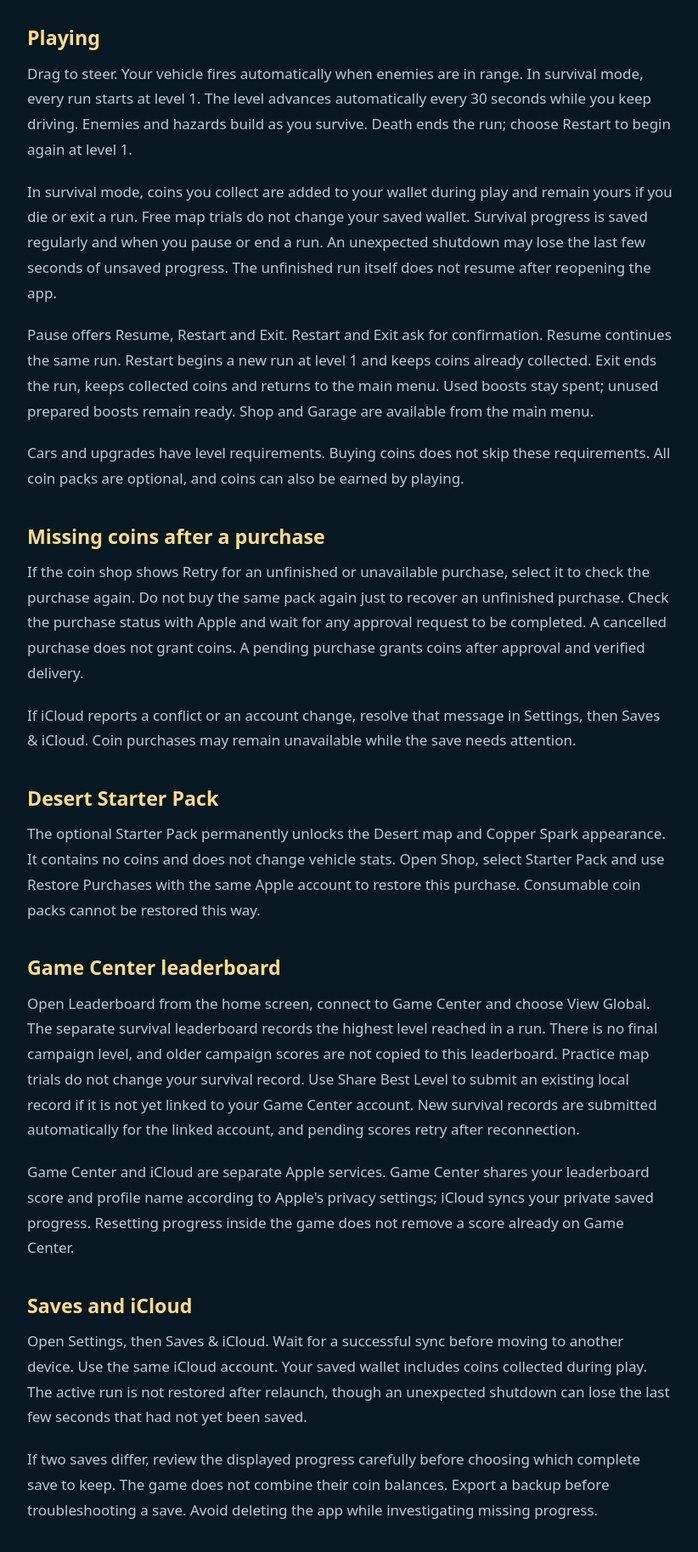
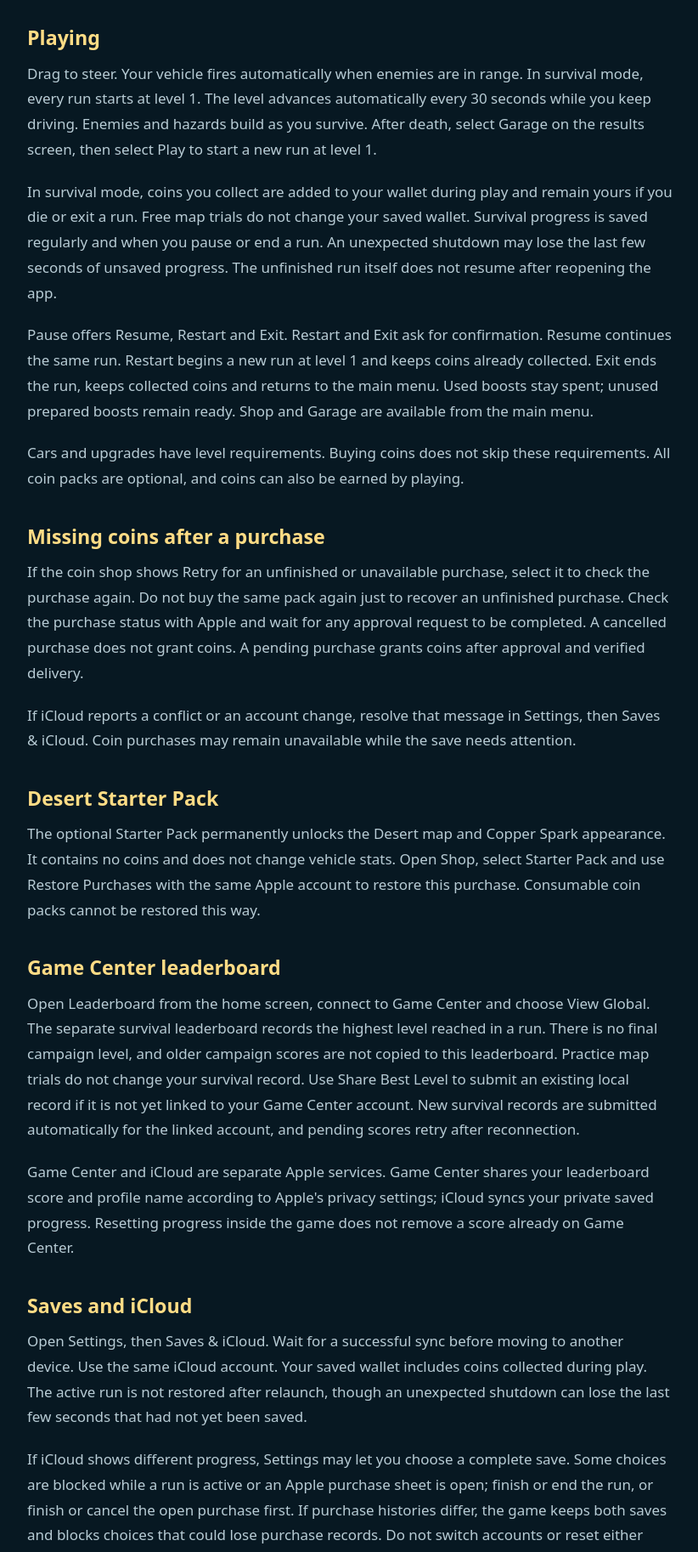
Before and after one commit to jonasdanieljensen/sparkrushinfo, a plain HTML site: page support.html in a window 1280 px wide. Shown: the part 249-2075 px from the top of the page at 85% size, without its empty margins (112-934 px from the left). Drawn offline with Linux system fonts and the light colour scheme.

Commit message:
Align support instructions with survival and save recovery

```diff
--- a/support.html
+++ b/support.html
@@ -4,7 +4,7 @@
 <link rel="icon" href="icon.png"><link rel="stylesheet" href="style.css"></head>
 <body><a class="skip" href="#main">Skip to content</a><header><a class="brand" href="index.html"><img src="icon.png" alt="" width="44" height="44"><span>SparkRush<small>Car Survival</small></span></a><nav aria-label="Main navigation"><a href="index.html">Home</a><a href="support.html" aria-current="page">Support</a><a href="privacy.html">Privacy</a></nav></header>
 <main id="main"><article class="article"><p class="eyebrow">SparkRush: Car Survival</p><h1>Support</h1><h2>Playing</h2>
-<p>Drag to steer. Your vehicle fires automatically when enemies are in range. In survival mode, every run starts at level 1. The level advances automatically every 30 seconds while you keep driving. Enemies and hazards build as you survive. Death ends the run; choose Restart to begin again at level 1.</p>
+<p>Drag to steer. Your vehicle fires automatically when enemies are in range. In survival mode, every run starts at level 1. The level advances automatically every 30 seconds while you keep driving. Enemies and hazards build as you survive. After death, select Garage on the results screen, then select Play to start a new run at level 1.</p>
 <p>In survival mode, coins you collect are added to your wallet during play and remain yours if you die or exit a run. Free map trials do not change your saved wallet. Survival progress is saved regularly and when you pause or end a run. An unexpected shutdown may lose the last few seconds of unsaved progress. The unfinished run itself does not resume after reopening the app.</p>
 <p>Pause offers Resume, Restart and Exit. Restart and Exit ask for confirmation. Resume continues the same run. Restart begins a new run at level 1 and keeps coins already collected. Exit ends the run, keeps collected coins and returns to the main menu. Used boosts stay spent; unused prepared boosts remain ready. Shop and Garage are available from the main menu.</p>
 <p>Cars and upgrades have level requirements. Buying coins does not skip these requirements. All coin packs are optional, and coins can also be earned by playing.</p>
@@ -18,7 +18,7 @@
 <p>Game Center and iCloud are separate Apple services. Game Center shares your leaderboard score and profile name according to Apple's privacy settings; iCloud syncs your private saved progress. Resetting progress inside the game does not remove a score already on Game Center.</p>
 <h2>Saves and iCloud</h2>
 <p>Open Settings, then Saves &amp; iCloud. Wait for a successful sync before moving to another device. Use the same iCloud account. Your saved wallet includes coins collected during play. The active run is not restored after relaunch, though an unexpected shutdown can lose the last few seconds that had not yet been saved.</p>
-<p>If two saves differ, review the displayed progress carefully before choosing which complete save to keep. The game does not combine their coin balances. Export a backup before troubleshooting a save. Avoid deleting the app while investigating missing progress.</p>
+<p>If iCloud shows different progress, Settings may let you choose a complete save. Some choices are blocked while a run is active or an Apple purchase sheet is open; finish or end the run, or finish or cancel the open purchase first. If purchase histories differ, the game keeps both saves and blocks choices that could lose purchase records. Do not switch accounts or reset either save to work around this; contact Support for help. The game does not merge coin balances. Export a backup before troubleshooting a save. Avoid deleting the app while investigating missing progress.</p>
 <h2>Sound</h2>
 <p>Check the iPhone&#x27;s silent mode and device volume, then the game&#x27;s Master, Music and Effects sliders. Check whether audio is being sent to headphones or a Bluetooth device.</p>
 <h2>Report a problem</h2>
```
Also changed, not shown: privacy.html (+1 -1 lines).
